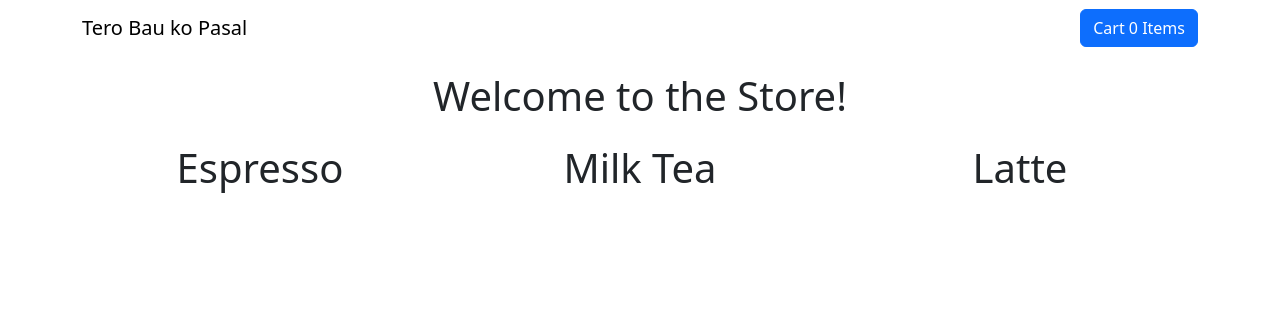
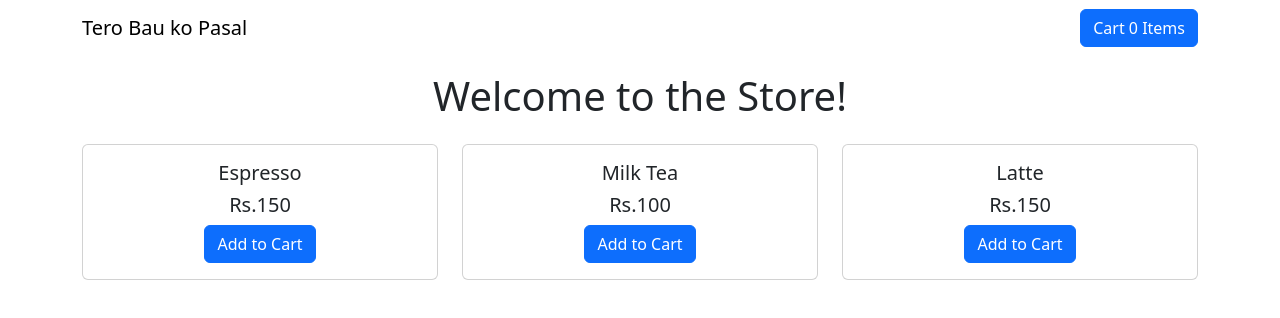
Before and after one commit to iamAkuma/react-shop, a React (Create React App) app: page / in a window 1280 px wide. Shown: the top 318 px of the page. Built offline with nearby package versions, Linux system fonts and the light colour scheme.

Commit message:
made a product card in the dynamic datas

```diff
--- /dev/null
+++ b/src/components/ProductCard.jsx
@@ -0,0 +1,22 @@
+import { Card, Button, Form, Row, Col} from 'react-bootstrap'
+
+const ProductCard = (props) => {   //props.product is the product we have in our data
+    const product = props.product
+  return (
+    <Card>
+      <Card.Body>
+        <Card.Title>
+        {product.name}
+        </Card.Title>
+        <Card.Title>
+        Rs.{product.price}
+        </Card.Title>
+        <Button variant='primary'>
+            Add to Cart
+        </Button>
+      </Card.Body>
+    </Card>
+  )
+}
+
+export default ProductCard
--- a/src/pages/Store.jsx
+++ b/src/pages/Store.jsx
@@ -1,6 +1,6 @@
 import { Row, Col } from 'react-bootstrap'
 import { productsArray } from '../productStore'
-
+import ProductCard from '../components/ProductCard'
 const Store = () => {
     return (
         <>
@@ -8,7 +8,7 @@ const Store = () => {
             <Row xs={1} md={3} className='g-4'>
                 {productsArray.map((product, idx) => (
                     <Col align='center'>
-                        <h1>{product.name}</h1>
+                        <ProductCard product={product}/>
                     </Col>
                 ))}
             </Row>
```
